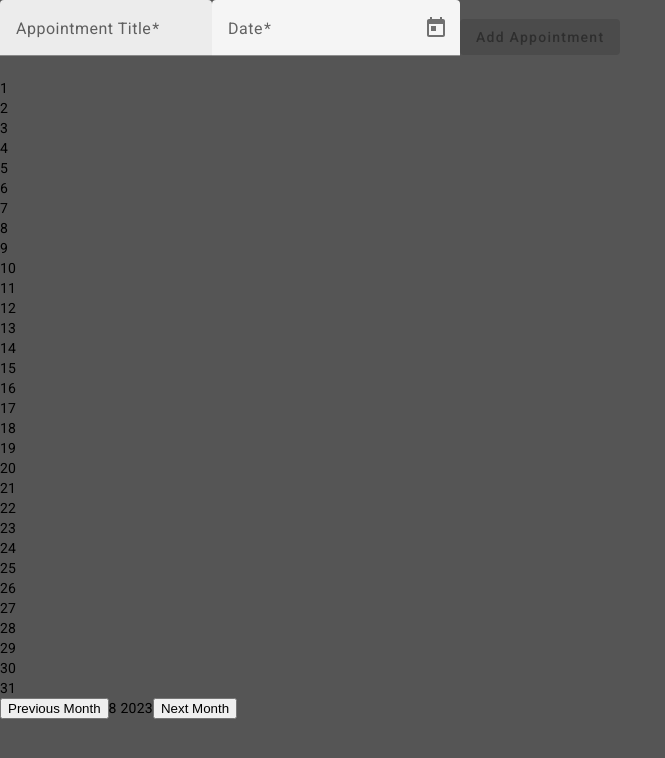
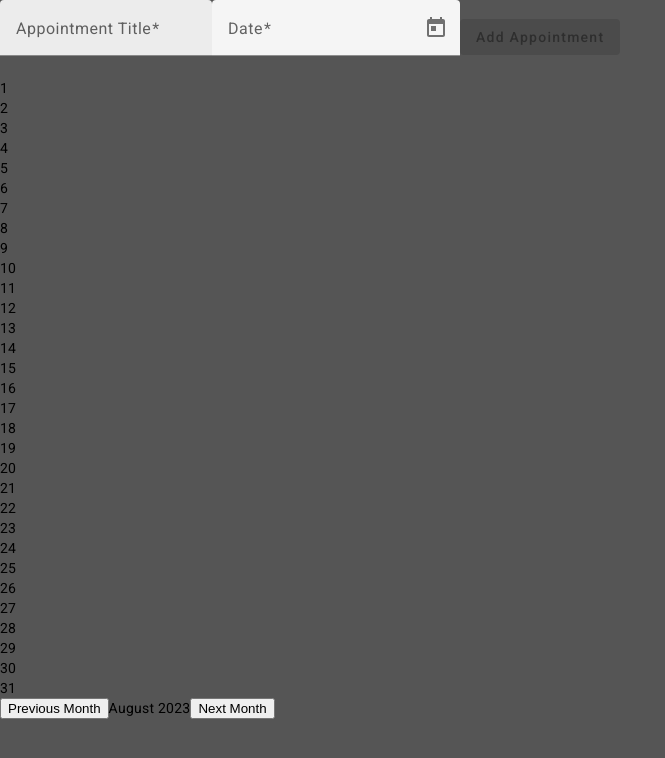
Before and after one commit to gavmen/angular-calendar-app, an Angular app: page /calendar in a window 1280 px wide. Shown: the top 758 px of the page, without its empty margins (0-665 px from the left). Built offline with nearby package versions, Linux system fonts and the light colour scheme.

Commit message:
month feat

```diff
--- a/src/app/calendar/appointment-form/appointment-form.component.ts
+++ b/src/app/calendar/appointment-form/appointment-form.component.ts
@@ -25,8 +25,6 @@ export class AppointmentFormComponent {
   onSubmit() {
     const formValue = this.form.value;
     const selectedDate = formValue.date;
-    // const month = selectedDate.getMonth();
-    // const year = selectedDate.getFullYear();
     const newAppointment: Appointment = {
       id: Date.now(),
       title: formValue.title,
@@ -34,5 +32,5 @@ export class AppointmentFormComponent {
     };
     this.calendarService.addAppointment(newAppointment);
     this.form.reset();
-  }
 }
+}
--- a/src/app/calendar/calendar.component.html
+++ b/src/app/calendar/calendar.component.html
@@ -2,6 +2,6 @@
 <app-calendar-grid></app-calendar-grid>
 <div class="month-navigation">
     <button (click)="prevMonth()">Previous Month</button>
-    <span>{{ currentMonth }} {{ currentYear }}</span>
+    <span>{{ months[currentMonth] }} {{ currentYear }}</span>
     <button (click)="nextMonth()">Next Month</button>
 </div>
--- a/src/app/calendar/calendar.component.ts
+++ b/src/app/calendar/calendar.component.ts
@@ -18,34 +18,35 @@ export class CalendarComponent implements OnInit {
 
   ngOnInit() {
     const now = new Date();
-    this.currentMonth = now.getMonth() + 1;
+    this.currentMonth = now.getMonth();
     this.currentYear = now.getFullYear();
   }
 
   nextMonth() {
-    if (this.currentMonth === 12) {
-      this.currentMonth = 1;
+    if (this.currentMonth === 11) {
+        this.currentMonth = 0;
         this.currentYear++;
     } else {
         this.currentMonth++;
     }
     if (this.calendarGridComponent) {
-      this.calendarGridComponent.initializeDaysInMonth(this.currentMonth - 1, this.currentYear);
+        this.calendarGridComponent.initializeDaysInMonth(this.currentMonth, this.currentYear);
     }
 }
 
 prevMonth() {
-    if (this.currentMonth === 1) {
-      this.currentMonth = 12;
+    if (this.currentMonth === 0) {
+        this.currentMonth = 11;
         this.currentYear--;
     } else {
         this.currentMonth--;
     }
     if (this.calendarGridComponent) {
-      this.calendarGridComponent.initializeDaysInMonth(this.currentMonth - 1, this.currentYear);
+        this.calendarGridComponent.initializeDaysInMonth(this.currentMonth, this.currentYear);
     }
   }
 
+  months: string[] = ['January', 'February', 'March', 'April', 'May', 'June', 'July', 'August', 'September', 'October', 'November', 'December'];
 
   updateCalendar() {
     if (this.calendarGridComponent) {
```
Lines whose indentation alone changed are shown as unchanged.
